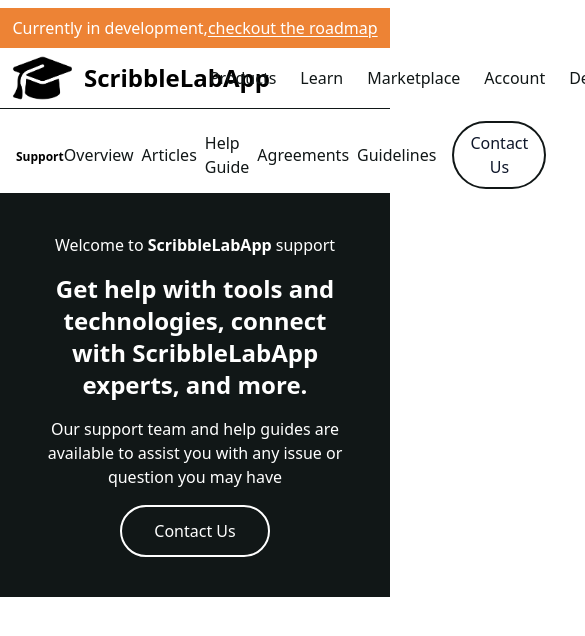
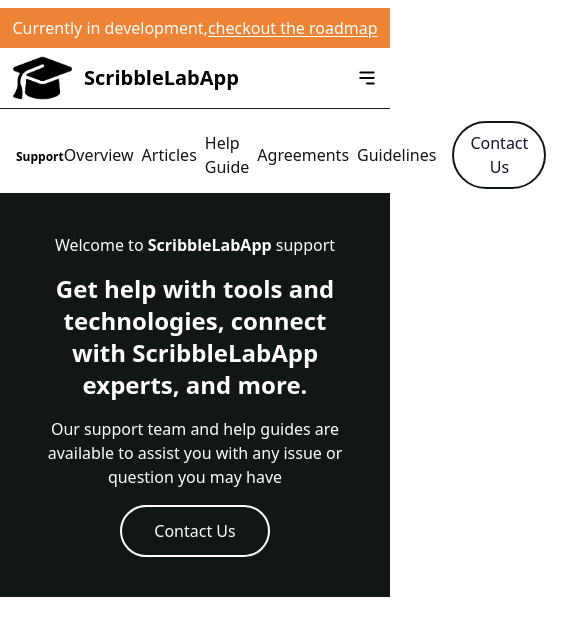
Before and after one commit to zablon-oigo/website, a React (Vite) app: page / in a window 390 px wide. Shown: the top 636 px of the page, 585 px wide, since content can reach past the window. Built offline with nearby package versions, Linux system fonts and the light colour scheme.

Commit message:
Small device menu

```diff
--- a/src/components/Navbar.jsx
+++ b/src/components/Navbar.jsx
@@ -1,8 +1,14 @@
-import {React} from 'react'
+import {React,useState} from 'react'
 import logo from '../assets/logo.png'
 import Button from '../Layout/Button'
+import {MdClose} from 'react-icons/md'
+import {HiMenuAlt3} from 'react-icons/hi'
 
 function Navbar() {
+const[menu,setMenu]=useState(false)
+  const toggleMenu=()=>{
+    setMenu(!menu)
+  }
   return (
     <>
     <header className="">
@@ -15,11 +21,11 @@
          <div className=" flex  items-center justify-between w-full px-3 border-b border-[#111717]">
          <a href="" className="inline-flex items-center gap-3 cursor-pointer">
                     <img src={logo} alt="" className="w-[60px] h-[60px] object-cover object-center" />
-                   <span className="text-2xl font-bold capitalize duration-300 hover:text-secondary">
+                   <span className="text-xl font-bold capitalize duration-300 lg:text-2xl hover:text-secondary">
                    scribbleLabApp
                    </span>
           </a>
-            <div className="flex items-center gap-x-6">
+            <div className="items-center hidden lg:flex gap-x-6">
                 <a href="" className="font-medium text-[#111717] capitalize duration-700 text-md hover:text-[#ED8335]">products</a>
                 <a href="" className="font-medium text-[#111717] capitalize duration-700 text-md hover:text-[#ED8335]">learn</a>
                 <a href="" className="font-medium text-[#111717] capitalize duration-700 text-md hover:text-[#ED8335]">marketplace</a>
@@ -28,7 +34,36 @@
                 <a href="" className="font-medium text-[#111717] capitalize duration-700 text-md hover:text-[#ED8335]">support</a>
                 <Button title="Download"/>
             </div>
+            {menu ? (
+        <div className="lg:hidden text-[22px] cursor-pointer text-black" onClick={toggleMenu}>
+          <MdClose/>
+
+        </div>
+      ):
+      (
+        <div className="lg:hidden text-[22px] cursor-pointer text-black" onClick={toggleMenu}>
+          <HiMenuAlt3/>
+        </div>
+      )
+      }
          </div>
+         {
+          menu && (
+            <div className="fixed w-full transition-all lg:hidden top-26 bg-[#111717]">
+              <div className="flex flex-col items-baseline w-full gap-4">
+               <div className="flex flex-col justify-center w-full">
+               <a href="" className="flex items-center h-10 px-6 text-lg font-semibold leading-normal text-white no-underline capitalize duration-700 border-b border-white hover:text-secondary">home</a>
+                <a href="" className="flex items-center h-10 px-6 text-lg font-semibold leading-normal text-white no-underline capitalize duration-700 border-b border-white hover:text-secondary">ticket</a>
+                <a href="" className="flex items-center h-10 px-6 text-lg font-semibold leading-normal text-white no-underline capitalize duration-700 border-b border-white hover:text-secondary">explore</a>
+                <a href="" className="flex items-center h-10 px-6 text-lg font-semibold leading-normal text-white no-underline capitalize duration-700 border-b border-white hover:text-secondary">activity</a>
+               <div className="flex justify-start m-4">
+               <button className="px-4 py-2 text-sm text-white capitalize duration-700 border-2 border-white rounded-full hover:border-secondary hover:text-secondary">contact us</button>
+               </div>
+               </div>
+              </div>
+            </div>
+          )
+        }
     </nav>
     <div className="flex items-center justify-between px-4 py-1 lg:px-10">
             <div className="">
```
